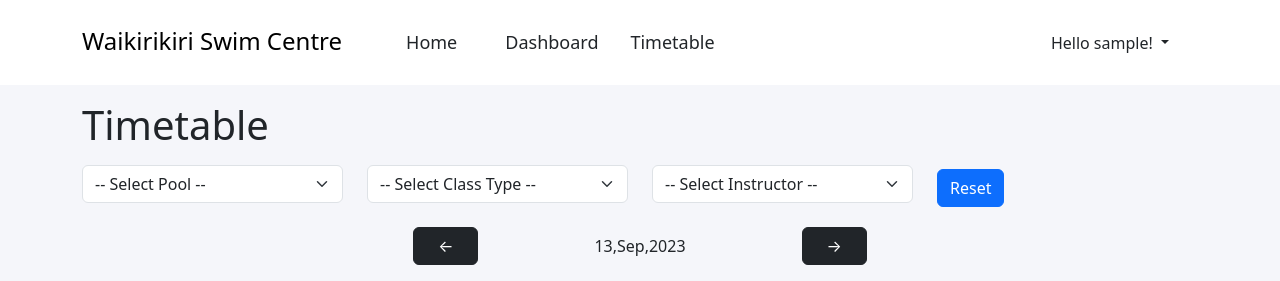
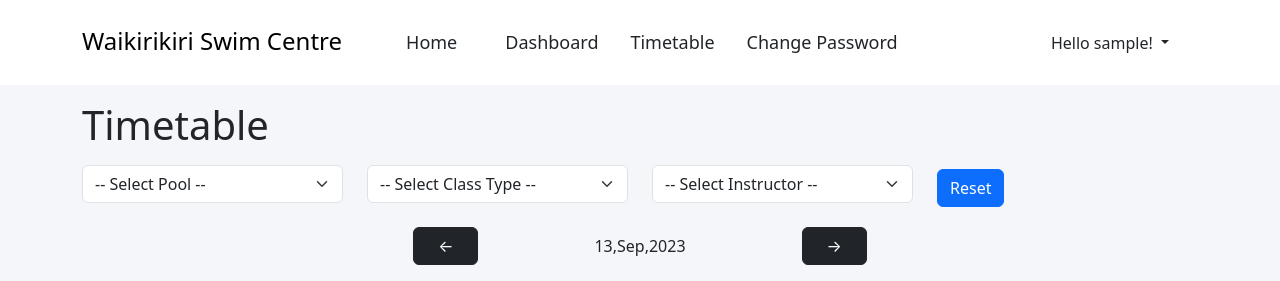
Before and after one commit to gaon5/swimapp, a Flask app: page /admin_timetable in a window 1280 px wide. Shown: the top 281 px of the page. Run offline with Flask 3, Linux system fonts and the light colour scheme; the visitor is signed in with stand-in values (Sample User, id 1); data comes from the database, SQL or seed files in the repository; data that the repository does not hold is empty; some libraries are stand-ins or nearby versions.

Commit message:
update base.html
Put "change password" link in the navbar

```diff
--- a/app/templates/guest/base.html
+++ b/app/templates/guest/base.html
@@ -51,13 +51,17 @@
                     {% if permissions == 4 %}
                         <li class="nav-item mx-2 li_hon"><a class="dropdown-item py-3 px-2" href="{{ url_for('dashboard') }}" style="font-size: large">Dashboard</a></li>
                         <li class="nav-item mx-2 li_hon"><a class="dropdown-item py-3 px-2" href="{{ url_for('admin_timetable') }}" style="font-size: large">Timetable</a></li>
+                        <li class="nav-item mx-2 li_hon"><a class="dropdown-item py-3 px-2" href="{{ url_for('change_password') }}" style="font-size: large">Change Password</a></li>
                     {% elif permissions == 3 %}
                         <li class="nav-item mx-2 li_hon"><a class="dropdown-item py-3 px-2" href="{{ url_for('dashboard') }}" style="font-size: large">Dashboard</a></li>
                         <li class="nav-item mx-2 li_hon"><a class="dropdown-item py-3 px-2" href="{{ url_for('admin_timetable') }}" style="font-size: large">Timetable</a></li>
+                        <li class="nav-item mx-2 li_hon"><a class="dropdown-item py-3 px-2" href="{{ url_for('change_password') }}" style="font-size: large">Change Password</a></li>
                     {% elif permissions == 2 %}
                         <li class="nav-item mx-2 li_hon"><a class="dropdown-item py-3 px-2" href="{{ url_for('instructor_timetable') }}" style="font-size: large">Timetable</a></li>
+                        <li class="nav-item mx-2 li_hon"><a class="dropdown-item py-3 px-2" href="{{ url_for('change_password') }}" style="font-size: large">Change Password</a></li>
                     {% elif permissions == 1 %}
                         <li class="nav-item mx-2 li_hon"><a class="dropdown-item py-3 px-2" href="{{ url_for('view_class') }}" style="font-size: large">View Public Class</a></li>
+                        <li class="nav-item mx-2 li_hon"><a class="dropdown-item py-3 px-2" href="{{ url_for('change_password') }}" style="font-size: large">Change Password</a></li>
                     {% endif %}
                 </ul>
             </div>
```
